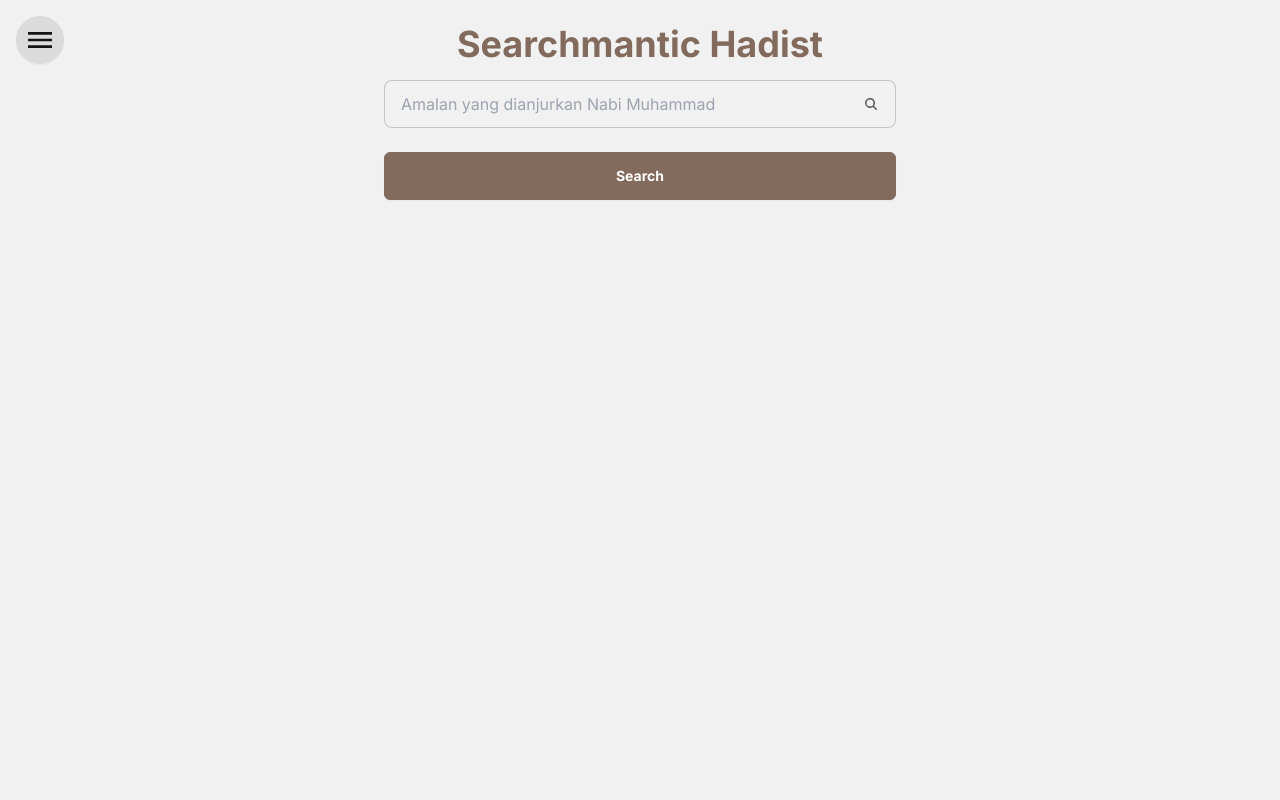
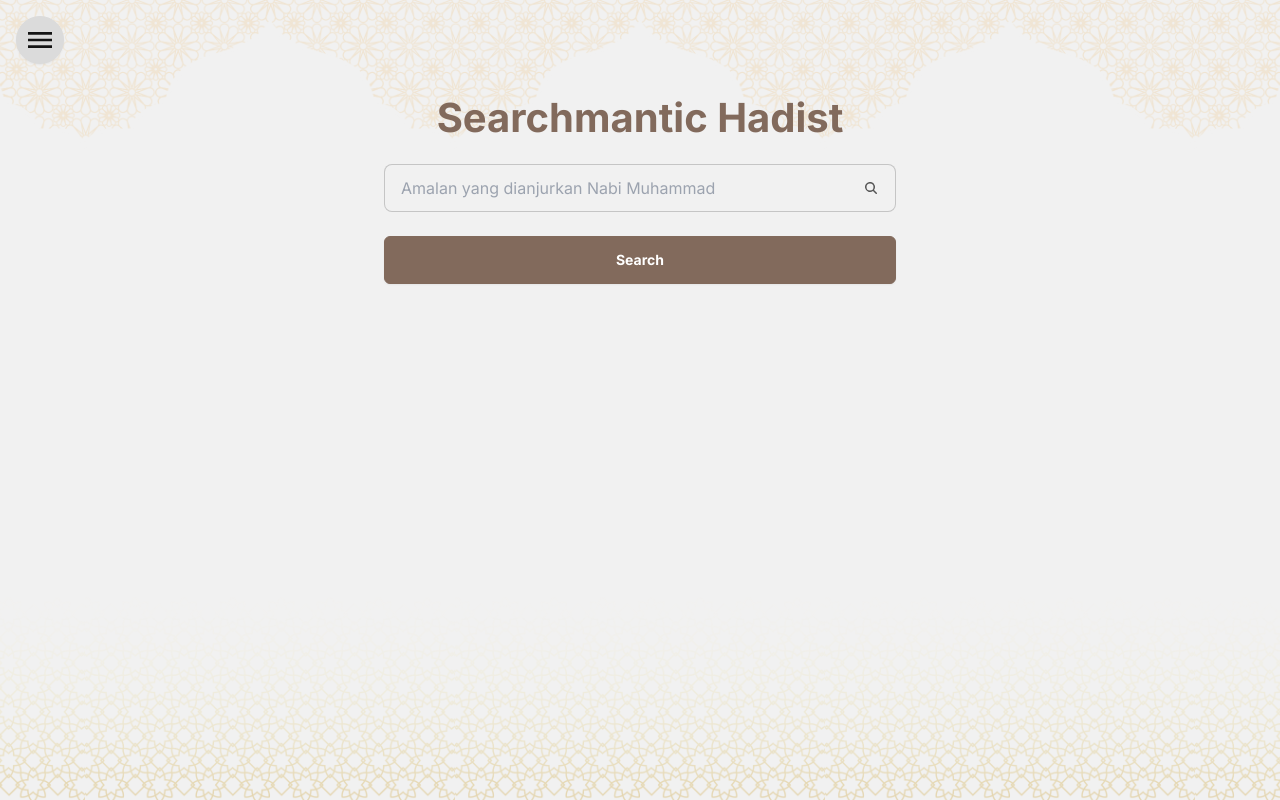
Before and after one commit to Alfthrpy/searchmantic-hadist, a Next.js app: page / in a window 1280 px wide. Built offline with nearby package versions, Linux system fonts and the light colour scheme.

Commit message:
background

```diff
--- a/app/components/Sidebar.tsx
+++ b/app/components/Sidebar.tsx
@@ -9,6 +9,10 @@ interface SidebarProps {
 const items = [
   { label: "Shahih Bukhari", href: "#" },
   { label: "Shahih Muslim", href: "#" },
+  { label: "Sunan Tirmidzi", href: "#" },
+  { label: "Sunan An Nasa'i", href: "#" },
+  { label: "Sunan Abu Dawud", href: "#" },
+  { label: "Sunan Ibnu Majah", href: "#" },
 ];
 
 export default function Sidebar({ main }: SidebarProps) {
--- a/app/globals.css
+++ b/app/globals.css
@@ -6,3 +6,10 @@
 html {
     overflow-y: scroll; /* Selalu tampilkan scrollbar di sisi vertikal */
   }
+body {
+    background-image: url('/bghadits.png');
+    background-size: contain, cover;
+    background-repeat: repeat-x, no-repeat;
+    background-position: center;
+    min-height: 100vh;
+}
--- a/app/page.tsx
+++ b/app/page.tsx
@@ -62,10 +62,10 @@ export default function Home() {
   return (
     <>
       <div className="min-h-screen flex flex-col items-center pt-6">
-        <h1 className="text-lg sm:text-xl md:text-2xl lg:text-4xl font-bold text-neutral mb-4">
+        <h1 className="text-center mt-16 text-[1.5rem] font-bold text-[#826a5c] sm:text-[1.875rem] md:text-[2.25rem] lg:text-[2.5rem]">
           Searchmantic Hadist
         </h1>
-        <div className="w-full max-w-lg flex flex-col items-center">
+        <div className="w-full max-w-lg flex flex-col items-center mt-4">
             <label className="input input-bordered w-full flex items-center gap-2 max-w-xs mx-auto md:max-w-full">
               <input
                 type="text"
```
Also changed, not shown: public/bghadits.png (added).
